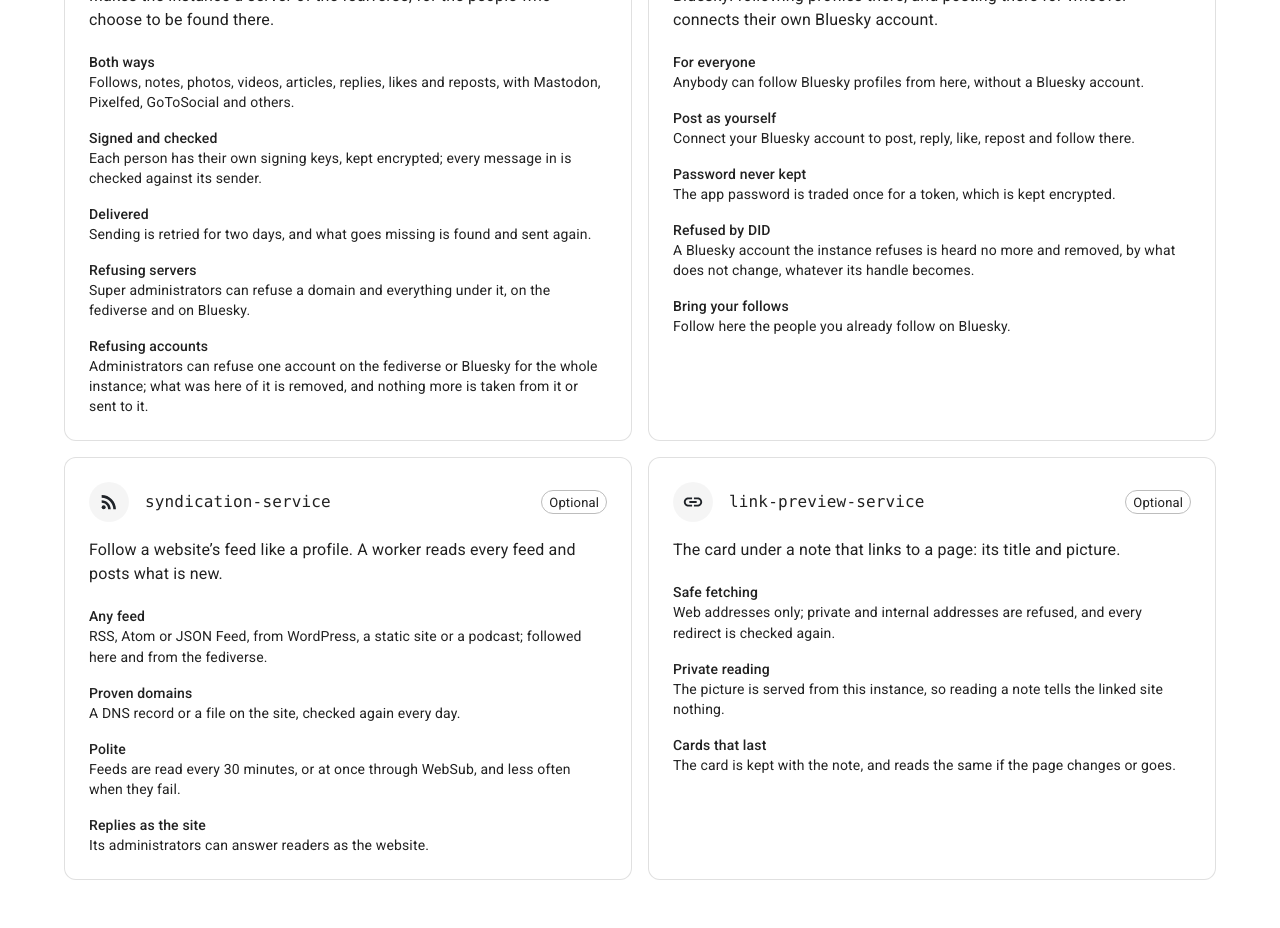
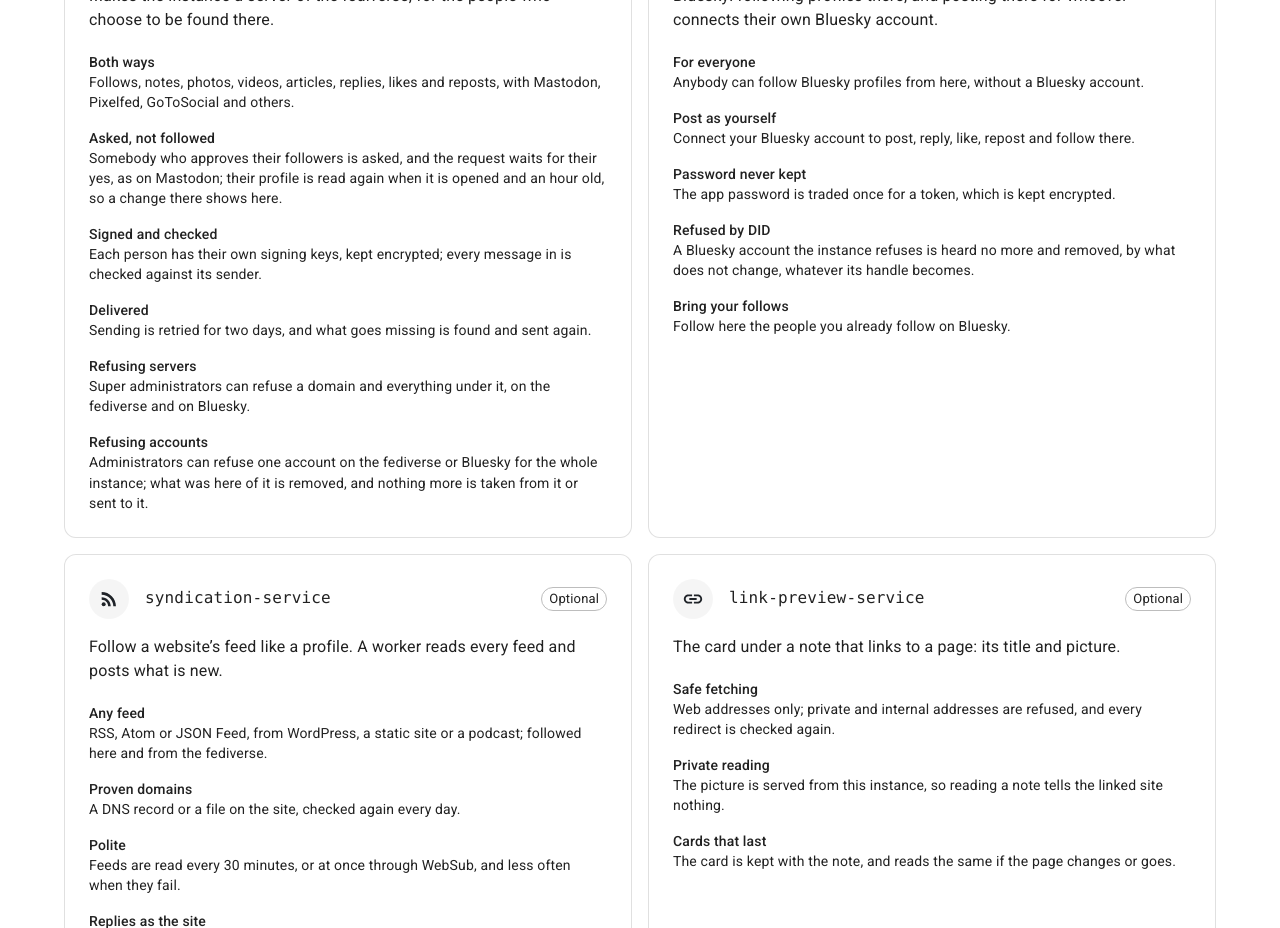
Before and after one commit to anahitasocial/anahita.io, a Next.js app: page /products/services in a window 1280 px wide. Shown: the part 4780-5708 px from the top of the page. Built offline with nearby package versions, Linux system fonts and the light colour scheme; what @mui/material-nextjs would draw is missing.

Commit message:
services - activitypub-service asks somebody who approves their followers
- added: activitypub-service's card says that somebody who approves their followers is asked, and read again when opened and an hour old (anahita-web row 130)

```diff
--- a/src/data/services.js
+++ b/src/data/services.js
@@ -221,6 +221,7 @@ export const groups = [
         optional: true,
         details: [
           ['Both ways', 'follows, notes, photos, videos, articles, replies, likes and reposts, with Mastodon, Pixelfed, GoToSocial and others.'],
+          ['Asked, not followed', 'somebody who approves their followers is asked, and the request waits for their yes, as on Mastodon; their profile is read again when it is opened and an hour old, so a change there shows here.'],
           ['Signed and checked', 'each person has their own signing keys, kept encrypted; every message in is checked against its sender.'],
           ['Delivered', 'sending is retried for two days, and what goes missing is found and sent again.'],
           ['Refusing servers', 'super administrators can refuse a domain and everything under it, on the fediverse and on Bluesky.'],
```
